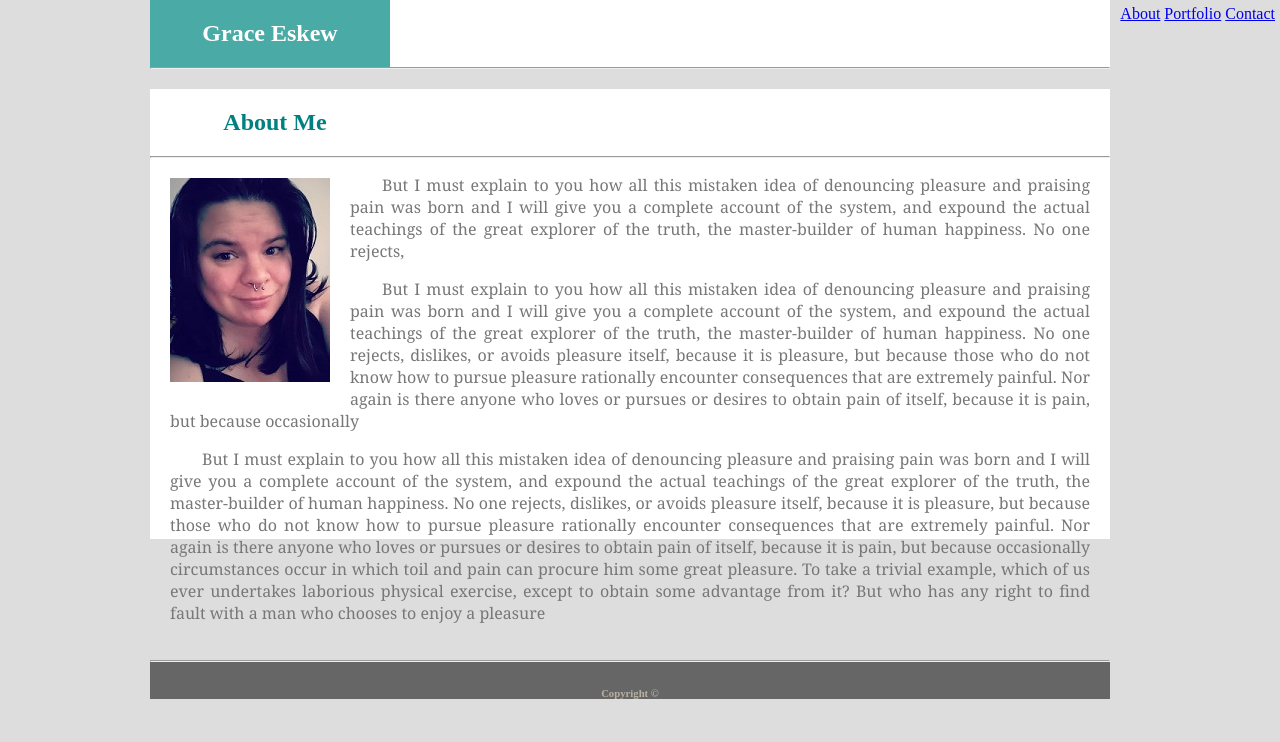
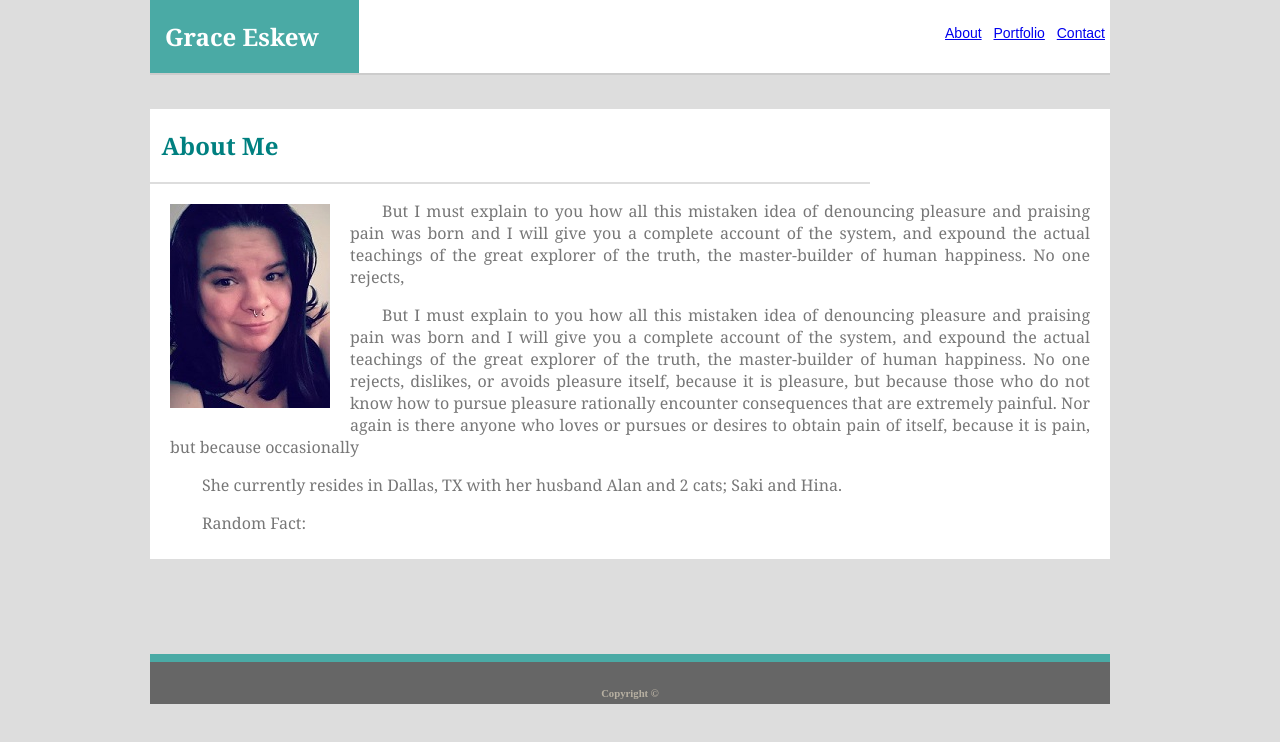
Before and after one commit to GraceEskew/Basic-Portfolio, a plain HTML site: page index.html in a window 1280 px wide. Drawn offline with Linux system fonts and the light colour scheme.

Commit message:
updated index.html - added alignments, added fonts/colors for txt

```diff
--- a/Assessts/CSS/style.css
+++ b/Assessts/CSS/style.css
@@ -1,61 +1,85 @@
 body {
+    /*max-height: 650px;*/
     height: 100%;
     width: 960px;
     align-content: center;
     padding-left: 150px;
     margin: 0;
+
     background-color: #dddddd;
+
 }
 
+.wrapperOverall{
+    min-height: 100%;
+    margin-bottom: -52px;
+}
 
 /*HEADER CODE START*/
-.header, .links {
+
+/*Wrapper for Header*/
+.wrapper {
     overflow: auto;
+    text-align: auto;
+    width: 100%;
+    position: relative;
+    margin-bottom: 0;
+    background-color: #ffffff;
 }
 
 .header {
-    position: relative;
-    text-align: center;
-    margin-bottom: 0;
-    width: 240px;
+    float: left;
     background-color: #4aaaa5;
 }
 
 h2.Name {
+    font-family: Georgia, 'Times New Roman', Times, serif;
+    position: relative;
     color: white;
+    float: left;
+    text-align: center;
+    padding-left: 15px;
+    padding-right: 40px;
+    background-color: #4aaaa5;
 }
 
 .links {
+    font-family: Arial, Helvetica, sans-serif; /*unable to find Fonts with Helvetica nue*/
+    font-size: 14px;
     position: absolute;
-    top: 5px;
+    top: 25px;
     right: 5px;
     float: right;
-    text-align: center;
     padding-bottom: -10;
+    word-spacing: 8px;
 
 }
 
-/*Wrapper for Header*/
-.wrapper {
-    background-color: #ffffff;
+.border1{
+    background-color: #cccccc;
+    width: 100%;
+    height: 2px;
 }
-/*HEADER CODE START*/
+/*END HEADER CONTENT*/
 
 
-hr {
-    margin: 0;
+.border2{
+    background-color: #dddddd;
+    width: 720px;
+    height: 2px;
 }
 
 h2.Title {
+    font-family: Georgia, 'Times New Roman', Times, serif;
     position: relative;
     text-align: center;
     padding-top: 20px;
-    margin-left: 5px;
+    margin-left: -50px;
     width: 240px;
     color: teal;
 }
 
-/* IMAGE / TEXT LINING */
+/* IMAGE LINING */
 img {
     float: left;
     padding-top: 20px;
@@ -63,7 +87,10 @@ img {
     margin: 0 20px 20px 0;
 }
 
+
+/*TEXT LINING*/
 p {
+    font-family: Arial, Helvetica, sans-serif;
     text-align: justify;
     text-indent: 2em;
     padding-right: 20px;
@@ -76,6 +103,8 @@ p {
 
 
 .contentIndex {
+    margin-top: 34px;
+    margin-bottom: -15px;
     height: 450px;
 }
 
@@ -83,8 +112,16 @@ p {
     background-color: #ffffff;
 }
 
+.border3 {
+    width: 100%;
+    height: 8px;
+    background-color: #4aaaa5;
+}
+
+
 footer {
-    margin-top: 121px;
+    margin-top: 110px;
+    height: 50px;
     color: white;
     background-color: #666666;
 }
--- a/index.html
+++ b/index.html
@@ -8,11 +8,11 @@
         <title>Document</title>
     </head>
     <body>
+        <div class=WrapperOverall>
+            <div class="wrapper">
 
-        <div class="wrapper">
                 <div class="header">
                     <h2 class="Name">Grace Eskew</h2>
-            </div>
 
                     <div class="links">
                         <a href="index.html">About</a>
@@ -20,22 +20,26 @@
                         <a href="contact.html">Contact</a>
                     </div>
                 </div>
+            </div>
 
-        <hr>
+            <div class="border1"></div>
+
 
             <div class="wrapperContent">
                 <div class="contentIndex">
                     <h2 class="Title">About Me</h2>
-                <hr>
+                    <div class="border2"></div>
                     <img src="assessts/images/profile picture.jpg" alt="profilePic">
                     <p>But I must explain to you how all this mistaken idea of denouncing pleasure and praising pain was born and I will give you a complete account of the system, and expound the actual teachings of the great explorer of the truth, the master-builder of human happiness. No one rejects,</p>
                     <p>But I must explain to you how all this mistaken idea of denouncing pleasure and praising pain was born and I will give you a complete account of the system, and expound the actual teachings of the great explorer of the truth, the master-builder of human happiness. No one rejects, dislikes, or avoids pleasure itself, because it is pleasure, but because those who do not know how to pursue pleasure rationally encounter consequences that are extremely painful. Nor again is there anyone who loves or pursues or desires to obtain pain of itself, because it is pain, but because occasionally</p>
-                <p>But I must explain to you how all this mistaken idea of denouncing pleasure and praising pain was born and I will give you a complete account of the system, and expound the actual teachings of the great explorer of the truth, the master-builder of human happiness. No one rejects, dislikes, or avoids pleasure itself, because it is pleasure, but because those who do not know how to pursue pleasure rationally encounter consequences that are extremely painful. Nor again is there anyone who loves or pursues or desires to obtain pain of itself, because it is pain, but because occasionally circumstances occur in which toil and pain can procure him some great pleasure. To take a trivial example, which of us ever undertakes laborious physical exercise, except to obtain some advantage from it? But who has any right to find fault with a man who chooses to enjoy a pleasure</p>
+                    <p>She currently resides in Dallas, TX with her husband Alan and 2 cats; Saki and Hina. </p>
+                    <p>Random Fact: </p>
+                </div>
             </div>
         </div>
 
         <footer>
-            <hr>
+            <div class="border3"></div>
             <h6>Copyright © </h6>
         </footer>
     </body>
```
Also changed, not shown: Assessts/Images/wavy-dots.png (added), Assessts/Images/wheat.png (added). Lines whose indentation alone changed are shown as unchanged.
